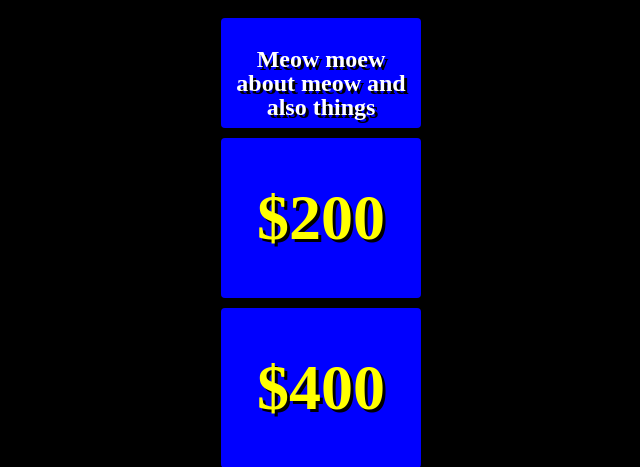
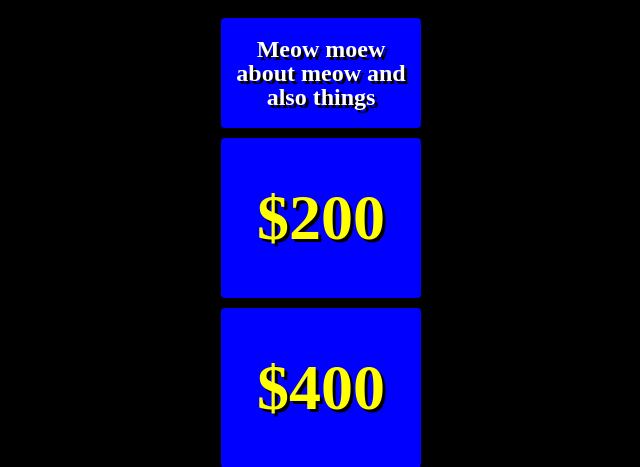
Before and after one commit to gamerdonkey/jeopardy, a PHP site: page /game_board.php in a window 1280 px wide. Shown: the top 467 px of the page, without its empty margins (324-964 px from the left). Run offline with PHP 8.4, Linux system fonts and the light colour scheme.

Commit message:
Centering the titles in a better way.

```diff
--- a/game_board_style.css
+++ b/game_board_style.css
@@ -45,10 +45,11 @@ a {
 .category-title {
    color: white;
    height: 100px;
-   line-height: 1em;
    font-size: x-large;
+   display: flex;
 }
 
 .category-title-content {
-   margin-top: 1em;
+   margin: auto;
+   line-height: 1em;
 }
```
